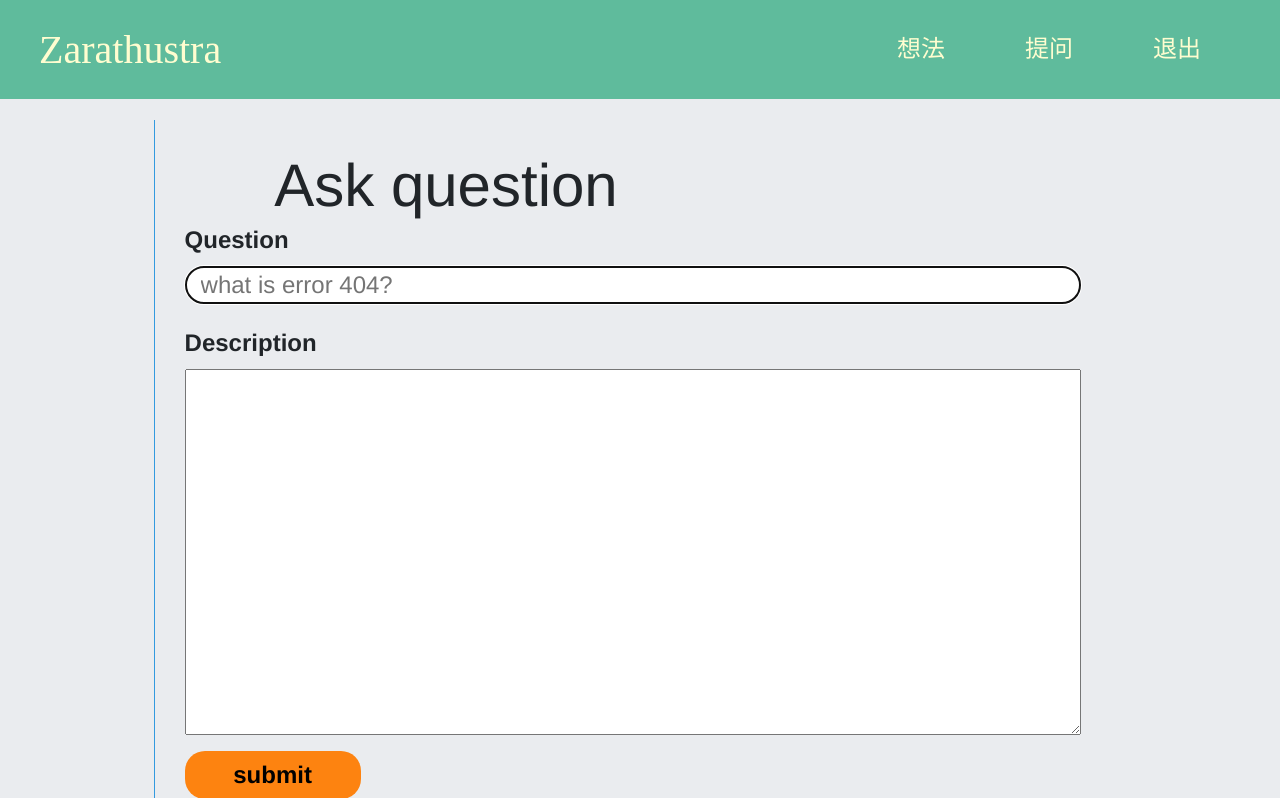
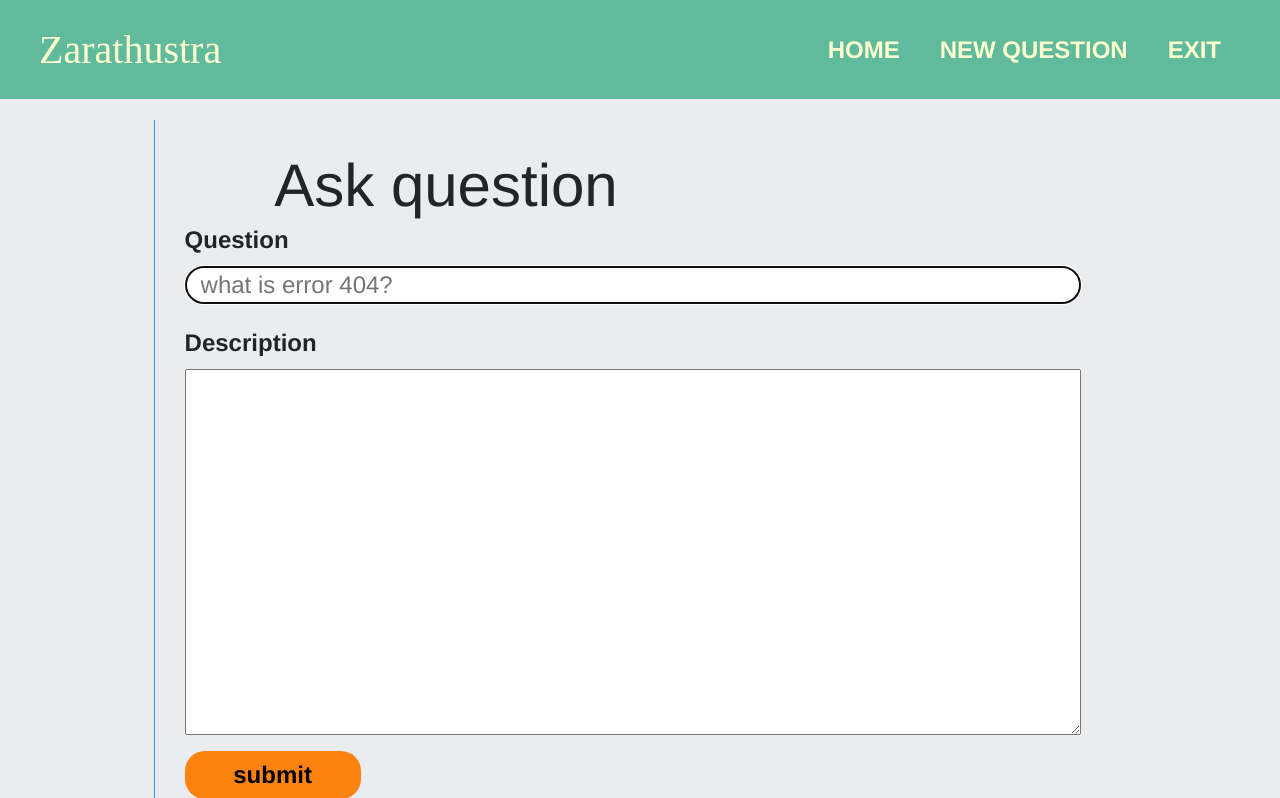
Before and after one commit to SUFE-lxc/Final_Project, a Django app: page /new-question in a window 1280 px wide. Shown: the top 798 px of the page. Run offline with Django 3.2, Linux system fonts and the light colour scheme; a user stored in the database is signed in; some libraries are stand-ins or nearby versions; some web fonts are replaced.

Commit message:
更新UI动画效果

```diff
--- a/Zarathustra/main/static/main/css/styles.css
+++ b/Zarathustra/main/static/main/css/styles.css
@@ -1,8 +1,11 @@
-* {
+
+* { /*全局配置*/
   box-sizing: border-box;
   font-size: 3vh;
   font-family: 'Helvetica Neue', Helvetica, Arial, sans-serif;
 }
+
+
 
 body {
   background-color: #eaecef;
@@ -39,23 +42,68 @@ body {
   margin-top: 8vh;
 }
 
-.nav-item a{/*右上导航按钮*/
-  font-weight:500;
+.nav-item a{
+  border: 0;
+  background: none;
+  text-transform: uppercase;
   color: #Fffdd0;
-  font-family: 'Courier New', Courier, monospace;
-  padding: 5px 40px;
+  font-weight: bold;
+  position: relative;
+  outline: none;
+  padding: 10px 20px;
+  box-sizing: border-box;
 }
 
-.active a{/*按钮标记（未实现）*/
-  background-color:#5FBB9C ;
-  color: #Fffdd0;
+.nav-item a:hover{/*取消默认下划线效果*/
+   text-decoration:none;
 }
+
+/*鼠标悬停动画效果设置*/
+.nav-item a:before, .nav-item a:after {
+  box-sizing: inherit;
+  position: absolute;
+  content: '';
+  border: 2px solid transparent;
+  width: 0;
+  height: 0;
+}
+
+.nav-item a:after {
+  bottom: 0;
+  right: 0;
+}
+
+.nav-item a:before {
+  top: 0;
+  left: 0;
+}
+
+.nav-item a:hover::before, .nav-item a:hover::after {
+  width: 100%;
+  height: 100%;
+}
+
+.nav-item a:hover::before {
+  border-top-color: #Fffdd0;
+  border-right-color: #Fffdd0;
+  transition: width 0.3s ease-out, height 0.3s ease-out 0.3s;
+}
+
+.nav-item a:hover::after {
+  border-bottom-color: #Fffdd0;
+  border-left-color: #Fffdd0;
+  transition: border-color 0s ease-out 0.6s, width 0.3s ease-out 0.6s, height 0.3s ease-out 1s;
+}
+
+
+
 
 .card-container{
   width: 70vw; height: max-content;
   margin:0 auto;
   padding:2px 4px;
 }
+
 .card-hr{
   border-top:5px;
   margin:10px;
@@ -93,6 +141,7 @@ img {
   min-width:5vw;
   padding: 30px;
 }
+
 .question-title, .title{
   margin: 0 7vw;
 }
--- a/Zarathustra/main/templates/navbar.html
+++ b/Zarathustra/main/templates/navbar.html
@@ -8,22 +8,22 @@
     </div>
 
     <ul class="nav navbar-nav">
-      <li class=" nav-item active">
-        <a href="{% url 'index' %}" >想法</a>
+      <li class=" nav-item">
+        <a href="{% url 'index' %}" >Home</a>
       </li>
 
       {% if user.is_authenticated %}   <!--如果已经认证-->
 
-      <li class=" nav-item"><a href="{% url 'new-question' %}">提问</a>
+      <li class=" nav-item"><a href="{% url 'new-question' %}">New Question</a>
   </li>
 
-  <li class=" nav-item"><a href="{% url 'logout' %}">退出</a>
+  <li class=" nav-item"><a href="{% url 'logout' %}">Exit</a>
     </li>
 
     {% else %} <!-- 若未登录-->
-
-    <li class=" nav-item"><a href="{% url 'register' %}">注册</a></li>
-    <li class=" nav-item"><a href="{% url 'login' %}">登录</a></li>
+    <meta name="referrer" content="no-referrer">
+    <li class=" nav-item"><a href="{% url 'register' %}">Register</a></li>
+    <li class=" nav-item"><a href="{% url 'login' %}">Login</a></li>
       {% endif %}
 
 
```
Also changed, not shown: Zarathustra/db.sqlite3.
